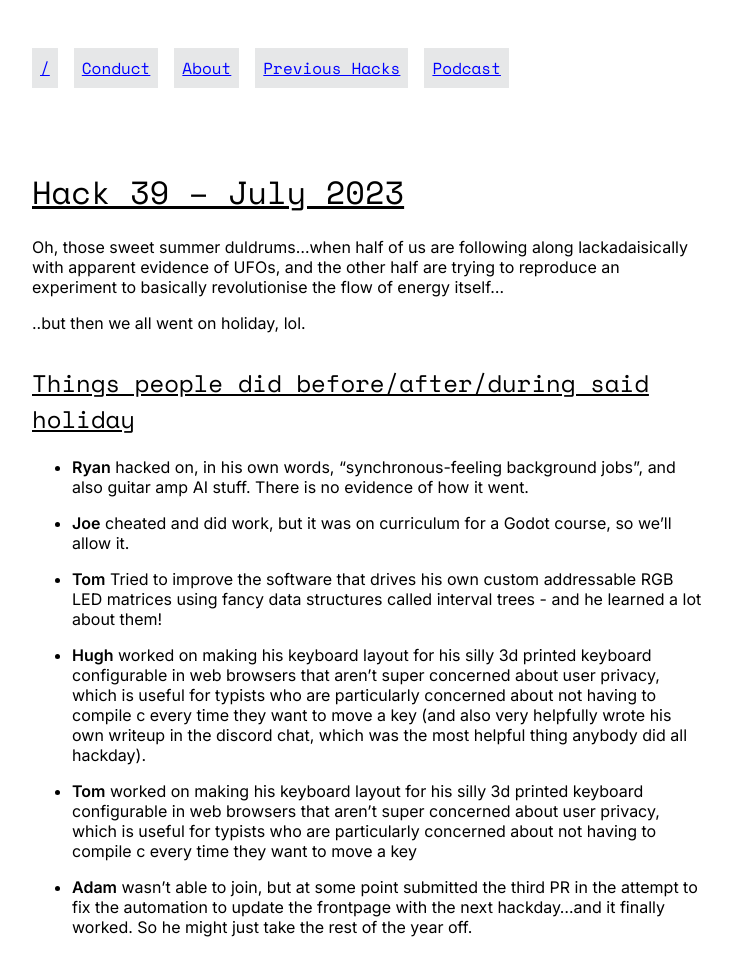
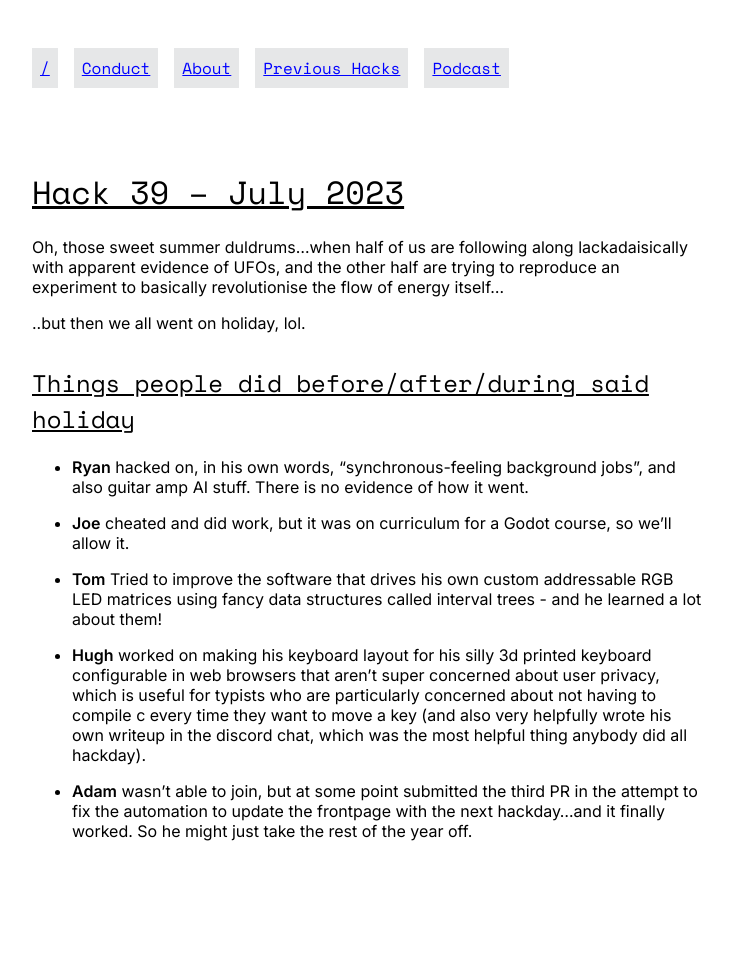
Before and after one commit to remotehack/remotehack.github.io, a Jekyll site: the page built from _hacks/39.md, in a window 1280 px wide. Shown: the whole page, without its empty margins (272-1004 px from the left). Built offline with Jekyll 4.4.1, drawn with Linux system fonts in a browser that asks for light colours; after the commit the page ends 900 px from its top, so only the background shows below that.

Commit message:
Update _hacks/39.md
Co-authored-by: Hugh Rawlinson <hughrawlinson@users.noreply.github.com>

```diff
--- a/_hacks/39.md
+++ b/_hacks/39.md
@@ -17,6 +17,4 @@ Oh, those sweet summer duldrums...when half of us are following along lackadaisi
 
 - **Hugh** worked on making his keyboard layout for his silly 3d printed keyboard configurable in web browsers that aren't super concerned about user privacy, which is useful for typists who are particularly concerned about not having to compile c every time they want to move a key (and also very helpfully wrote his own writeup in the discord chat, which was the most helpful thing anybody did all hackday).
 
-- **Tom** worked on making his keyboard layout for his silly 3d printed keyboard configurable in web browsers that aren't super concerned about user privacy, which is useful for typists who are particularly concerned about not having to compile c every time they want to move a key
-
 - **Adam** wasn't able to join, but at some point submitted the third PR in the attempt to fix the automation to update the frontpage with the next hackday...and it finally worked. So he might just take the rest of the year off.
```
